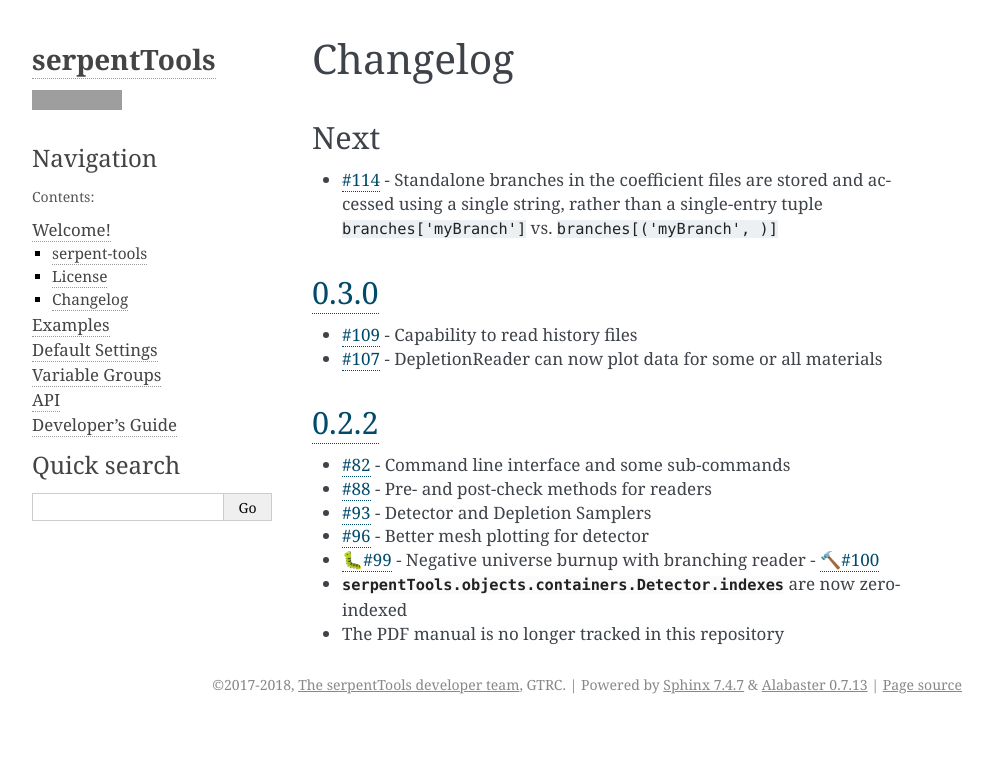
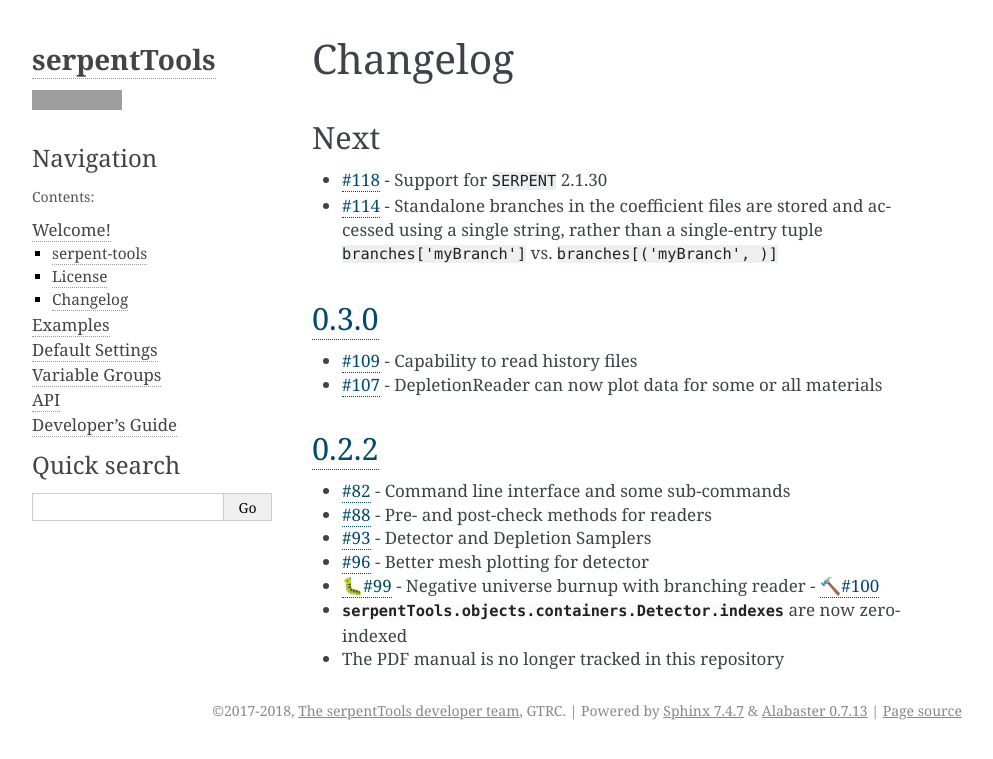
Before and after one commit to CORE-GATECH-GROUP/serpent-tools, a Sphinx documentation site: the page built from docs/welcome/changelog.rst, in a window 1280 px wide, cut to the strip 0-759 px from the top of the page. Shown: the whole strip, without its empty margins (148-1141 px from the left). Built offline with Sphinx 7.4.7, drawn with Linux system fonts in a browser that asks for light colours; grey boxes are pictures that could not be loaded.

Commit message:
Updated changelog with this PR

```diff
--- a/docs/welcome/changelog.rst
+++ b/docs/welcome/changelog.rst
@@ -9,6 +9,7 @@ Changelog
 Next
 ====
 
+* :pull:`118` - Support for ``SERPENT`` 2.1.30
 * :pull:`114` - Standalone branches in the coefficient files are stored
   and accessed using a single string, rather than a single-entry tuple
   ``branches['myBranch']`` vs. ``branches[('myBranch', )]``
```
